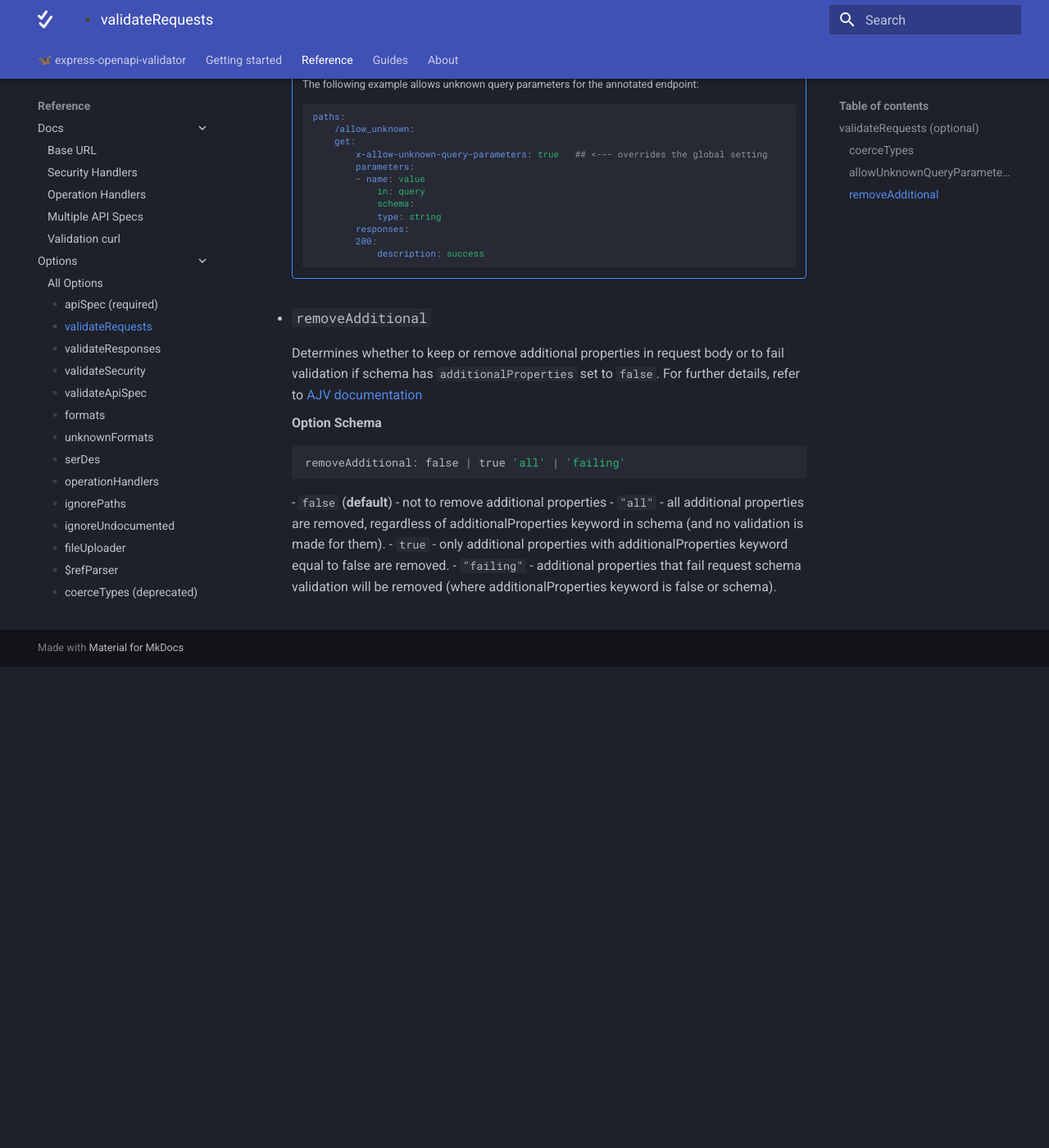
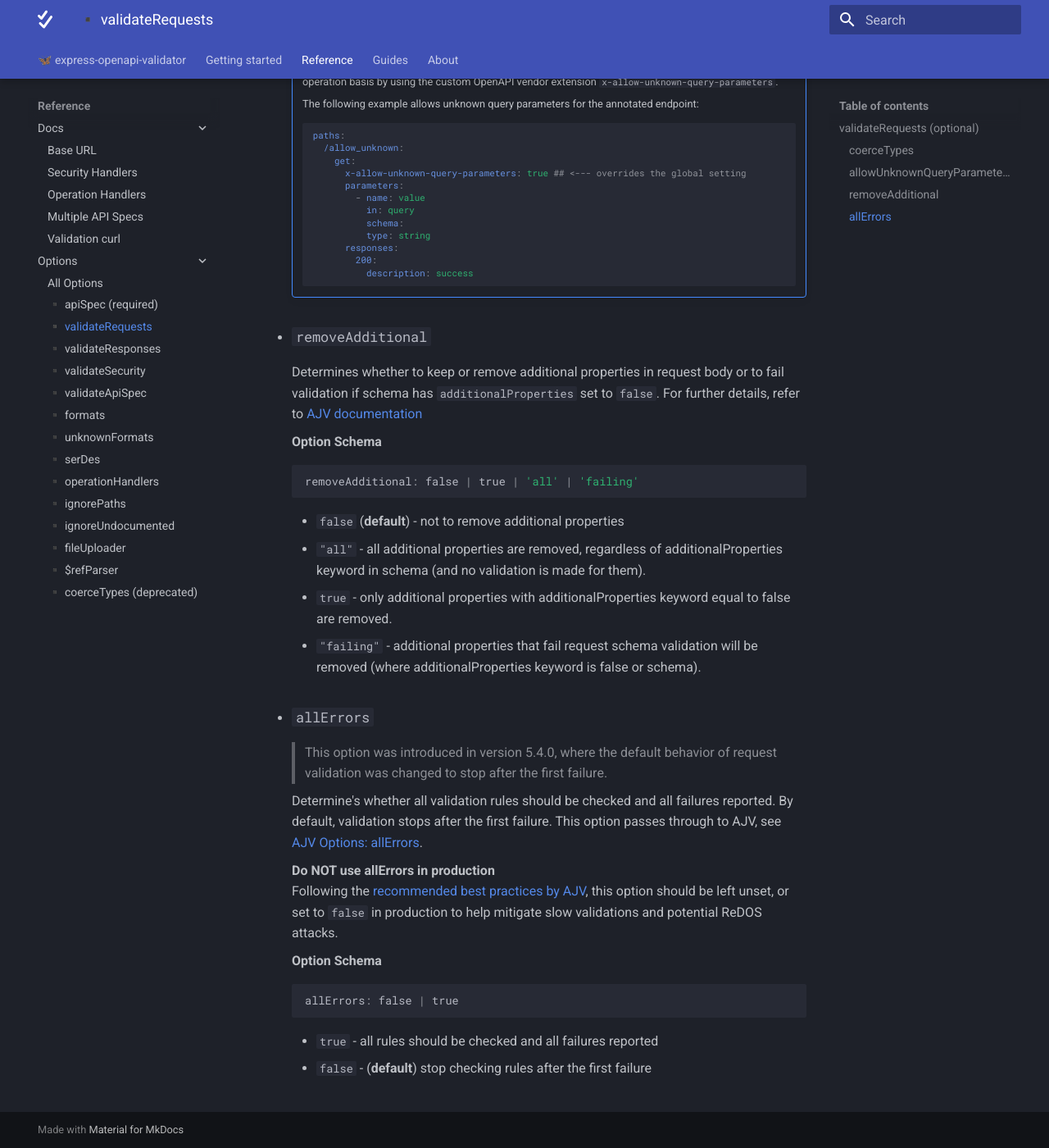
Before and after one commit to cdimascio/express-openapi-validator-documentation, an MkDocs documentation site: the page built from docs/usage-validate-requests.md, in a window 1280 px wide and 1400 px high, scrolled down 1327 px. Shown: the whole window at 82% size. Built offline with MkDocs 1.6.1 and Material for MkDocs 9.7.7, drawn with Linux system fonts in a browser that asks for light colours; before the commit the page ends 2140 px from its top, so only the background shows below that; some of the changed text lies outside the part shown.

Commit message:
Add allErrors to validate request/response options
- Include usage notes and schema for `allErrors` property in
  validateRequests and validateResponses.
- Minor typo fixes.

````diff
--- a/docs/usage-validate-requests.md
+++ b/docs/usage-validate-requests.md
@@ -7,9 +7,10 @@ Determines whether the validator should validate requests.
 !!! Option-Schema
     ```javascript
     validateRequests: true | false | {
-        allowUnknownQueryParameters
-        coerceTypes: false | true | 'array'
-        removeAdditional: false | true | 'all' | 'failing'
+        allowUnknownQueryParameters: false | true,
+        coerceTypes: false | true | 'array',
+        removeAdditional: false | true | 'all' | 'failing',
+        allErrors: false | true,
     }
     ```
 
@@ -55,17 +57,17 @@ Determines whether the validator should validate requests.
 
             ```yaml
             paths:
-                /allow_unknown:
+              /allow_unknown:
                 get:
-                    x-allow-unknown-query-parameters: true   ## <--- overrides the global setting
-                    parameters:
+                  x-allow-unknown-query-parameters: true ## <--- overrides the global setting
+                  parameters:
                     - name: value
-                        in: query
-                        schema:
-                        type: string
-                    responses:
+                      in: query
+                      schema:
+                      type: string
+                  responses:
                     200:
-                        description: success
+                      description: success
             ```
 
     -  ### `removeAdditional`
@@ -74,9 +76,27 @@ Determines whether the validator should validate requests.
 
         **Option Schema**
         ```javascript
-        removeAdditional: false | true 'all' | 'failing'
+        removeAdditional: false | true | 'all' | 'failing'
         ```
+
         - `false` (**default**) - not to remove additional properties
         - `"all"` - all additional properties are removed, regardless of additionalProperties keyword in schema (and no validation is made for them).
         - `true` - only additional properties with additionalProperties keyword equal to false are removed.
         - `"failing"` - additional properties that fail request schema validation will be removed (where additionalProperties keyword is false or schema).
+
+    - ### `allErrors`
+
+        > This option was introduced in version 5.4.0, where the default behavior of request validation was changed to stop after the first failure.
+
+        Determine's whether all validation rules should be checked and all failures reported. By default, validation stops after the first failure. This option passes through to AJV, see [AJV Options: allErrors](https://ajv.js.org/options.html#allerrors).
+
+        **Do NOT use allErrors in production**
+        Following the [recommended best practices by AJV](https://ajv.js.org/security.html#security-risks-of-trusted-schemas), this option should be left unset, or set to `false` in production to help mitigate slow validations and potential ReDOS attacks.
+
+        **Option Schema**
+        ```javascript
+        allErrors: false | true
+        ```
+
+        - `true` - all rules should be checked and all failures reported
+        - `false` - (**default**) stop checking rules after the first failure
````
Also changed, not shown: other parts of docs/usage-validate-requests.md (+4 -3 lines), docs/usage-validate-responses.md (+19 -1 lines).
